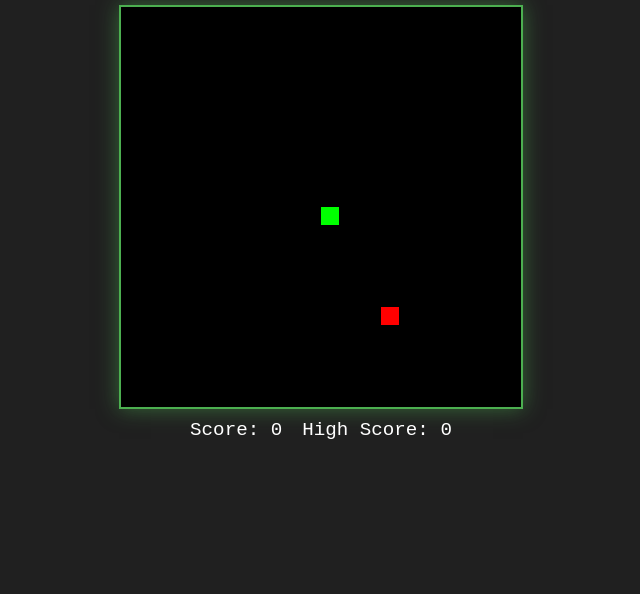
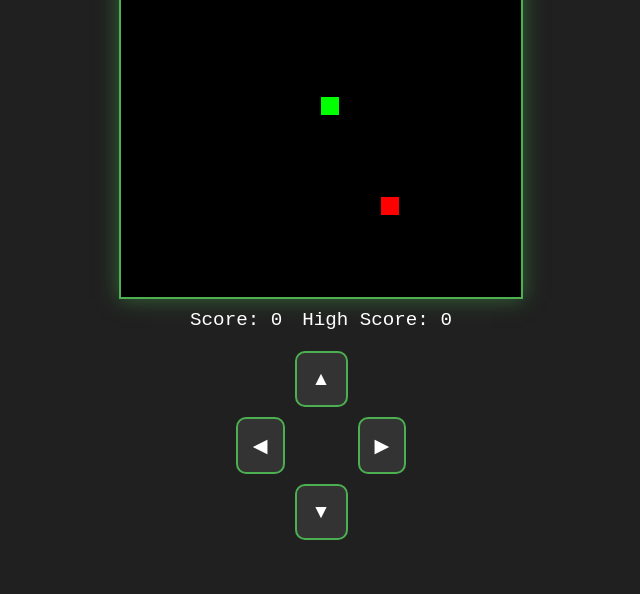
Before and after one commit to azimramle/snake-game, a plain HTML site: page index.html in a window 1280 px wide. Shown: the part 206-800 px from the top of the page, without its empty margins (319-959 px from the left). Drawn offline with Linux system fonts and the light colour scheme.

Commit message:
Update index.html

```diff
--- a/index.html
+++ b/index.html
@@ -3,7 +3,7 @@
 <head>
     <meta charset="UTF-8">
     <meta name="viewport" content="width=device-width, initial-scale=1.0">
-    <title>Retro Snake</title>
+    <title>Pro Snake</title>
     <style>
         body {
             background-color: #202020;
@@ -15,10 +15,12 @@
             margin: 0;
             font-family: 'Courier New', Courier, monospace;
             color: white;
+            touch-action: manipulation; /* Prevents zooming on double tap */
         }
 
         h1 {
             margin-top: 0;
+            margin-bottom: 10px;
             text-shadow: 2px 2px #000;
         }
 
@@ -26,15 +28,49 @@
             border: 2px solid #4CAF50;
             box-shadow: 0 0 20px rgba(76, 175, 80, 0.5);
             background-color: #000;
+            max-width: 90vw; /* Responsive width */
+            max-height: 60vh; /* Keep space for buttons */
         }
 
         /* Scoreboard Styling */
         .score-container {
             margin-top: 10px;
             display: flex;
-            gap: 20px; /* Space between the two scores */
+            gap: 20px;
             font-size: 1.2rem;
         }
+
+        /* Mobile Controls Styling */
+        .controls {
+            margin-top: 20px;
+            display: grid;
+            grid-template-areas:
+                ". up ."
+                "left . right"
+                ". down .";
+            gap: 10px;
+        }
+
+        .btn {
+            background-color: #333;
+            color: white;
+            border: 2px solid #4CAF50;
+            padding: 15px;
+            border-radius: 10px;
+            font-size: 1.2rem;
+            cursor: pointer;
+            user-select: none; /* Prevents highlighting text */
+        }
+
+        .btn:active {
+            background-color: #4CAF50;
+        }
+
+        #btnUp { grid-area: up; }
+        #btnLeft { grid-area: left; }
+        #btnRight { grid-area: right; }
+        #btnDown { grid-area: down; }
+
     </style>
 </head>
 <body>
@@ -47,6 +83,13 @@
         <div id="highScoreBoard">High Score: 0</div>
     </div>
 
+    <div class="controls">
+        <button class="btn" id="btnUp">▲</button>
+        <button class="btn" id="btnLeft">◀</button>
+        <button class="btn" id="btnRight">▶</button>
+        <button class="btn" id="btnDown">▼</button>
+    </div>
+
     <script>
         const canvas = document.getElementById("gameCanvas");
         const ctx = canvas.getContext("2d");
@@ -55,7 +98,6 @@
         const tileCount = canvas.width / gridSize;
 
         let score = 0;
-        // 1. LOAD HIGH SCORE
         let highScore = localStorage.getItem("snakeHighScore") || 0;
         document.getElementById("highScoreBoard").innerText = "High Score: " + highScore;
 
@@ -65,7 +107,12 @@
         let foodX = 15;
         let foodY = 15;
 
-        setInterval(gameLoop, 100);
+        // NEW: Game Speed Variables
+        let gameSpeed = 100;
+        let gameInterval;
+
+        // Start the game loop
+        gameInterval = setInterval(gameLoop, gameSpeed);
 
         function gameLoop() {
             update();
@@ -96,11 +143,19 @@
                 score++;
                 document.getElementById("scoreBoard").innerText = "Score: " + score;
 
-                // 2. CHECK & SAVE HIGH SCORE
+                // High Score Check
                 if (score > highScore) {
                     highScore = score;
                     localStorage.setItem("snakeHighScore", highScore);
                     document.getElementById("highScoreBoard").innerText = "High Score: " + highScore;
+                }
+
+                // NEW: Increase Speed
+                // Every 2 points, decrease interval time by 5ms (Max speed 50ms)
+                if (score % 2 === 0 && gameSpeed > 50) {
+                    clearInterval(gameInterval); // Stop the old loop
+                    gameSpeed -= 5; // Make it faster
+                    gameInterval = setInterval(gameLoop, gameSpeed); // Start new loop
                 }
 
                 placeFood();
@@ -133,20 +188,40 @@
             velocityY = 0;
             score = 0;
             document.getElementById("scoreBoard").innerText = "Score: 0";
-            // Note: We do NOT reset the high score here!
+
+            // NEW: Reset Speed
+            clearInterval(gameInterval);
+            gameSpeed = 100;
+            gameInterval = setInterval(gameLoop, gameSpeed);
+
             placeFood();
         }
 
+        // Keyboard Controls
         document.addEventListener("keydown", keyDownEvent);
 
         function keyDownEvent(e) {
             switch(e.keyCode) {
-                case 37: if (velocityX !== 1) { velocityX = -1; velocityY = 0; } break;
-                case 38: if (velocityY !== 1) { velocityX = 0; velocityY = -1; } break;
-                case 39: if (velocityX !== -1) { velocityX = 1; velocityY = 0; } break;
-                case 40: if (velocityY !== -1) { velocityX = 0; velocityY = 1; } break;
+                case 37: if (velocityX !== 1) { velocityX = -1; velocityY = 0; } break; // Left
+                case 38: if (velocityY !== 1) { velocityX = 0; velocityY = -1; } break; // Up
+                case 39: if (velocityX !== -1) { velocityX = 1; velocityY = 0; } break; // Right
+                case 40: if (velocityY !== -1) { velocityX = 0; velocityY = 1; } break; // Down
             }
         }
+
+        // NEW: Mobile Button Controls
+        document.getElementById("btnLeft").addEventListener("click", () => {
+            if (velocityX !== 1) { velocityX = -1; velocityY = 0; }
+        });
+        document.getElementById("btnUp").addEventListener("click", () => {
+            if (velocityY !== 1) { velocityX = 0; velocityY = -1; }
+        });
+        document.getElementById("btnRight").addEventListener("click", () => {
+            if (velocityX !== -1) { velocityX = 1; velocityY = 0; }
+        });
+        document.getElementById("btnDown").addEventListener("click", () => {
+            if (velocityY !== -1) { velocityX = 0; velocityY = 1; }
+        });
     </script>
 </body>
 </html>
```
